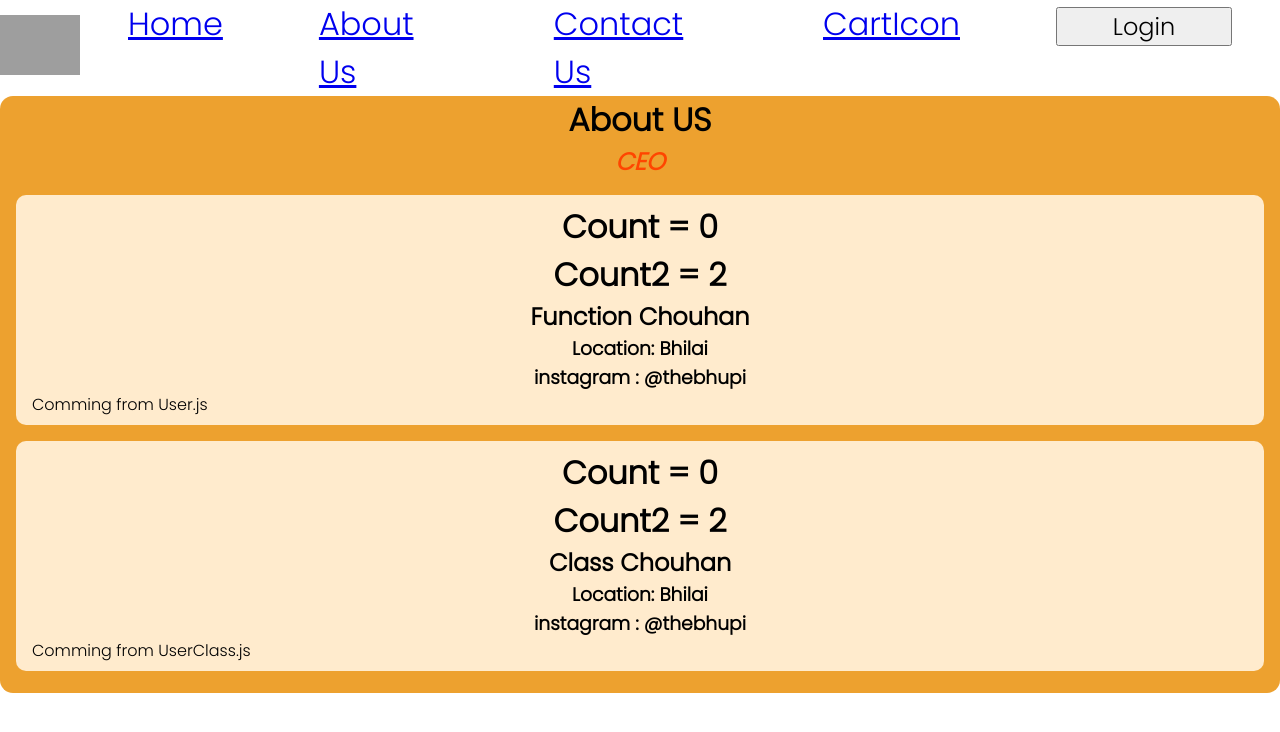
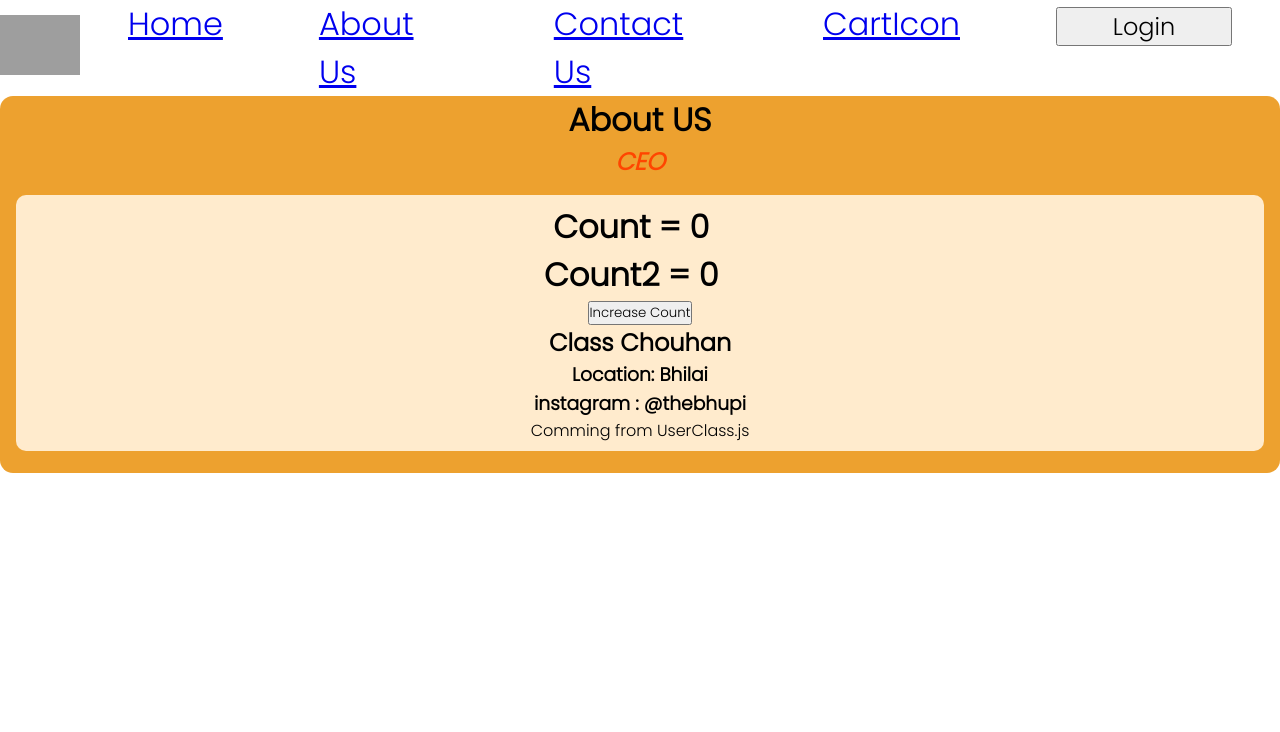
Before and after one commit to bhupendra-chouhan/NamasteReact, a React (Vite) app: page /about in a window 1280 px wide. Shown: the top 732 px of the page. Built offline with nearby package versions, Linux system fonts and the light colour scheme; grey boxes are pictures that could not be loaded.

Commit message:
Used this.setState({}) method to update the state of count variable on click of a button.

```diff
--- a/src/components/About.js
+++ b/src/components/About.js
@@ -8,7 +8,7 @@ const About = () => {
         <h1>About US</h1>
         <h2 className="about-title" style={{"fontStyle": "italic", "color": "orangered"}}>CEO</h2>
 
-        <User firstname={"Function"} lastname={"Chouhan"}/>
+        {/* <User firstname={"Function"} lastname={"Chouhan"}/> */}
         <UserClass first_name={"Class"} last_name={"Chouhan"}/>
     </div>
   )
--- a/src/components/UserClass.js
+++ b/src/components/UserClass.js
@@ -7,7 +7,7 @@ class UserClass extends React.Component {
     // Declaring Local state variables in a Class component:
     this.state = {
       count: 0,
-      count2: 2,
+      count2: 0
     };
   }
 
@@ -17,10 +17,26 @@ class UserClass extends React.Component {
     const {count, count2} = this.state // Destructuring state object
 
     return (
-      <div className="user-container">
-        <h1 className="user user-name">Count = {count}</h1>
-        <h1 className="user user-name">Count2 = {count2}</h1>
-        <h2 className="user user-name">{first_name} {last_name}</h2>
+      <div className="user user-container">
+        <div>
+          <h1 className="user user-name">Count = {count} &nbsp;</h1>
+          <h1 className="user user-name">Count2 = {count2} &nbsp;</h1>
+          <button
+            className="user user-btn"
+            onClick={() =>
+              this.setState({
+                count: this.state.count + 10,
+                count2: this.state.count2 + 2,
+              })
+            }
+          >
+            Increase Count
+          </button>
+        </div>
+
+        <h2 className="user user-name">
+          {first_name} {last_name}
+        </h2>
         <h3 className="user user-location">Location: Bhilai</h3>
         <h3 className="user user-social">instagram : @thebhupi</h3>
         <p className="user-bio-para">Comming from UserClass.js</p>
```
Also changed, not shown: 1 other file (tests, documents, lock files or other folders).
